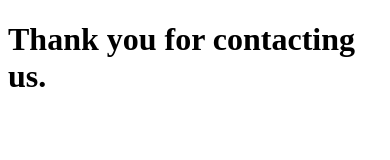
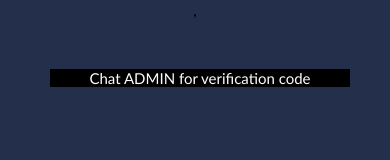
Before and after one commit to kingfexy/tethar, a plain HTML site: page admin.html in a window 390 px wide. Drawn offline with Linux system fonts and the light colour scheme.

Commit message:
admin page

```diff
--- a/thankyou.html
+++ b/admin.html
@@ -4,8 +4,11 @@
     <meta charset="UTF-8">
     <meta name="viewport" content="width=device-width, initial-scale=1.0">
     <title>Thank you</title>
+    <link rel="stylesheet" href="style.css">
 </head>
 <body>
-    <h1>Thank you for contacting us.</h1>
+    <div class="admin">
+        ,<h1>Chat ADMIN for verification code</h1>
+    </div>
 </body>
 </html>
--- a/style.css
+++ b/style.css
@@ -1002,3 +1002,69 @@ span {
         right: 60px;
     }
 }
+
+
+.admin {
+    width: 100%;
+    height: 100vh;
+    background-color: #242f4b;
+    text-align: center;
+}
+.admin h1 {
+    text-align: center;
+    font-size: 19px;
+    font-weight: 100;
+    background-color: #000;
+    color: #fff;
+    width: 300px;
+    align-items: center;
+    position: relative;
+    top: 150px;
+    left: 550px;
+}
+@media screen and (max-width: 1024px){
+    .admin h1 {
+        text-align: ;
+        position: relative;
+        left: 100px;
+        top: 50px;
+        font-size: 17px;
+    }
+}
+@media screen and (max-width: 768px){
+    .admin h1 {
+        text-align: ;
+        position: relative;
+        left: 50px;
+        top: 50px;
+        font-size: 15px;
+    }
+}
+@media screen and (max-width: 600px){
+    .admin h1 {
+        text-align: ;
+        position: relative;
+        left: 150px;
+        top: 50px;
+        font-size: 17px;
+    }
+}
+@media screen and (max-width: 425px){
+    .admin h1 {
+        text-align: ;
+        position: relative;
+        left: 50px;
+        top: 50px;
+        font-size: 15px;
+    }
+}
+@media screen and (max-width:320px){
+    .admin h1 {
+        text-align: ;
+        position: relative;
+        left: 10px;
+        top: 50px;
+        font-size: 15px;
+        width: 300px;
+    }
+}
```
Also changed, not shown: 1 other file.
